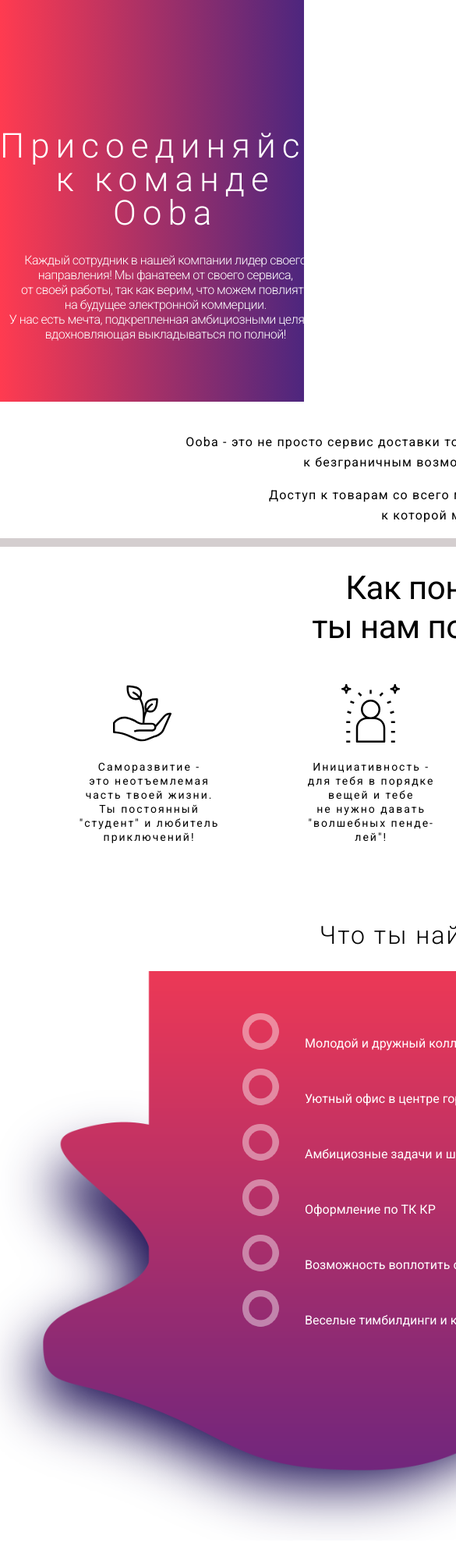
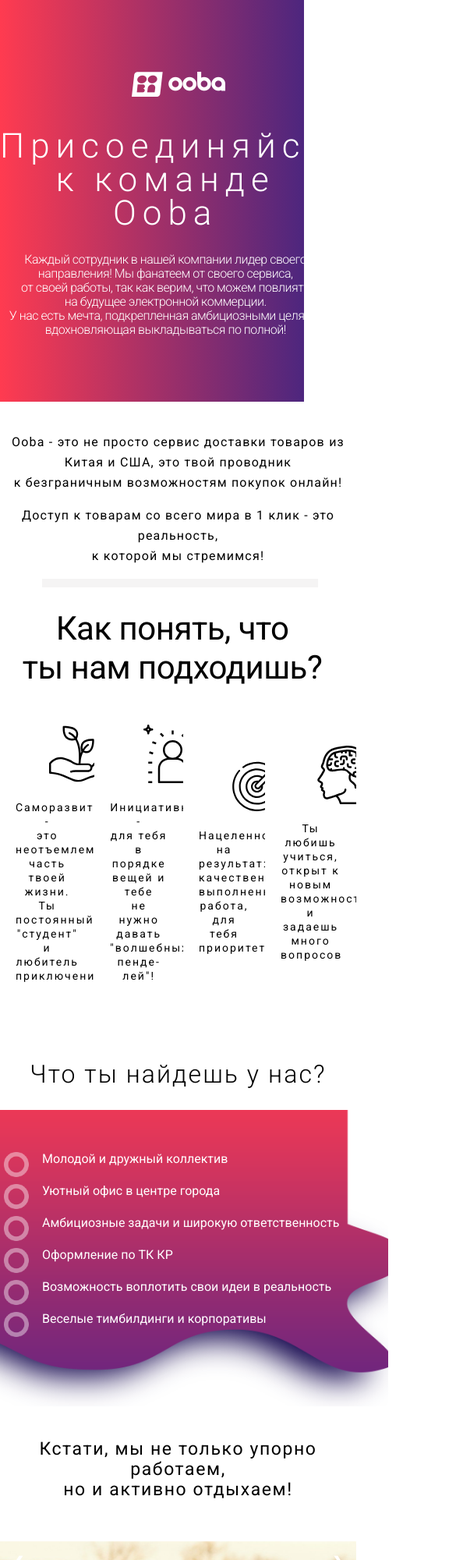
Before and after one commit to dongraphon/webooba, a plain HTML site: page vacancy/index.html in a window 390 px wide. Shown: the top 2000 px of the page at 78% size, 585 px wide, since content can reach past the window. Drawn offline with nearby package versions, Linux system fonts and the light colour scheme.

Commit message:
add footer page(clases #3)

```diff
--- a/vacancy/css/style.css
+++ b/vacancy/css/style.css
@@ -1,3 +1,7 @@
+* {
+  transform: all .2s;
+}
+
 body {
   font-family: 'Roboto', 'Open Sans', sans-serif;
   font-size: 16px;
@@ -25,8 +29,8 @@ body {
   height: 32px;
   background-image: url(../img/logo.png);
   position: absolute;
-  top: 87px;
-  left: 500px;
+  top: 92px;
+  left: 511px;
 }
 
 .wrap h1 {
@@ -42,16 +46,28 @@ body {
 .wrap p {
   color: #fff;
   text-align: center;
-  line-height: 19px;
+  line-height: 18px;
   font-weight: 200;
   letter-spacing: -0.5px;
 }
 
-@media screen and (max-width: 950px) {}
+@media screen and (max-width: 980px) {
+  .logo {
+    left: 280px;
+  }
+}
 
-@media screen and (max-width: 775px) {}
+@media screen and (max-width: 665px) {
+  .logo {
+    left: 265px;
+  }
+}
 
-@media screen and (max-width: 570px) {}
+@media screen and (max-width: 540px) {
+  .logo {
+    left: 169px;
+  }
+}
 
 .info p {
   text-align: center;
@@ -64,9 +80,44 @@ body {
 }
 
 .line {
-  width: 1186px;
+  width: 872px;
+  margin-left: 156px;
   height: 11px;
   background-color: #d4cecf;
+  opacity: 0.23;
+}
+
+@media screen and (max-width: 980px) {
+  .container {
+    width: 785px;
+  }
+
+  .line {
+    width: 590px;
+    margin-left: 80px;
+  }
+}
+
+@media screen and (max-width: 790px) {
+  .container {
+    width: 496px;
+  }
+
+  .line {
+    width: 404px;
+    margin-left: 90px;
+  }
+}
+
+@media screen and (max-width: 547px) {
+  .container {
+    width: 457px;
+  }
+
+  .line {
+    width: 354px;
+    margin-left: 54px;
+  }
 }
 
 .view h1 {
@@ -122,23 +173,71 @@ body {
 }
 
 .circle {
-  padding-left: 561px;
+  padding-left: 587px;
   padding-top: 54px;
   line-height: 2;
   display: flex;
 }
 
 .circle-info p {
-  margin-left: 80px;
-  margin-top: -35px;
+  margin-left: 86px;
+  margin-top: -44px;
   color: #fff;
 }
 
-@media screen and (max-width: 950px) {}
+@media screen and (max-width: 980px) {
+  .block-background {
+    width: 1122px;
+    height: 545px;
+    margin-bottom: 42px;
+  }
 
-@media screen and (max-width: 775px) {}
+  .circle {
+    padding-left: 427px;
+  }
 
-@media screen and (max-width: 570px) {}
+  .circle-info p {
+    margin-left: 71px;
+    margin-top: -45px;
+  }
+
+  .circle-info img {
+    width: 32px;
+  }
+}
+
+@media screen and (max-width: 790px) {
+  .block-background {
+    width: 1015px;
+    height: 435px;
+  }
+
+  .circle {
+    padding-left: 314px;
+  }
+
+  .circle-info p {
+    margin-left: 60px;
+    margin-top: -49px;
+  }
+}
+
+
+@media screen and (max-width: 547px) {
+  .block-background {
+    width: 748px;
+    height: 380px;
+  }
+
+  .circle {
+    padding-left: 255px;
+  }
+
+  .circle-info p {
+    margin-left: 49px;
+    margin-top: -50px;
+  }
+}
 
 .carousel {
   text-align: center;
@@ -177,11 +276,6 @@ body {
 .next {
   right: 0;
   border-radius: 3px 0 0 3px;
-}
-
-.prev:hover,
-.next:hover {
-  background-color: rgba(0, 0, 0, 0.8);
 }
 
 .dot {
@@ -228,10 +322,9 @@ body {
 }
 
 .jobs {
-  height: 264px;
+  height: 225px;
   background-color: #14064e;
-  margin-top: 36px;
-  /* text-align: center; */
+  margin-top: 12px;
 }
 
 .jobs h2 {
@@ -239,15 +332,13 @@ body {
   text-align: center;
   font-size: 16px;
   font-weight: 300;
-  padding-top: 37px;
+  margin-bottom: 17px;
 }
 
 .jobs p {
   color: #fff;
-  /* margin-left: 64px; */
-  /* margin-top: -36px; */
-  text-align: center;
   margin: 0 auto;
+  display: table;
 }
 
 .team {
@@ -318,6 +409,40 @@ body {
   padding-right: 12px;
 }
 
+@media screen and (max-width: 980px) {
+  .block1 {
+    margin-left: 127px;
+  }
+
+  .block2 {
+    margin-left: 127px;
+  }
+}
+
+  @media screen and (max-width: 790px) {
+    .block1 {
+      margin-left: -67px;
+    }
+
+    .block2 {
+      margin-left: -67px;
+    }
+  }
+
+  @media screen and (max-width: 547px) {
+    .block1 {
+      margin-left: 0;
+      display: unset;
+    }
+
+    .block2 {
+      margin-left: 0;
+      display: unset;
+    }
+
+  }
+
+
   .footer {
     margin-top: 42px;
   }
@@ -325,7 +450,6 @@ body {
   .footer p {
     text-align: center;
     font-weight: 300;
-  /* text-decoration: none; */
   }
 
   .footer-img {
@@ -340,6 +464,7 @@ body {
     cursor: pointer;
     color: black;
   }
+
   .footer a:hover {
     color: rgb(179, 10, 10);
   }
--- a/vacancy/index.html
+++ b/vacancy/index.html
@@ -105,10 +105,8 @@
 
 	<div class="jobs">
 		<h2>Открытые вакансии:</h2>
-		<img src="img/circle_element.png" width="35px" height="35px" alt="">
-		<p>Стажер (помощник руководителя)</p>
-		<img src="img/circle_element.png" width="35px" height="35px" alt="">
-		<p>Специалист по обслуживанию клиентов со знанием китайского языка</p>
+		<p><img src="img/circle_element.png" width="35px" height="35px">Стажер (помощник руководителя)</p>
+		<p><img src="img/circle_element.png" width="35px" height="35px">Специалист по обслуживанию <br> клиентов со знанием китайского языка</p>
 	</div>
 
 	<div class="container">
```
Lines whose indentation alone changed are shown as unchanged.
